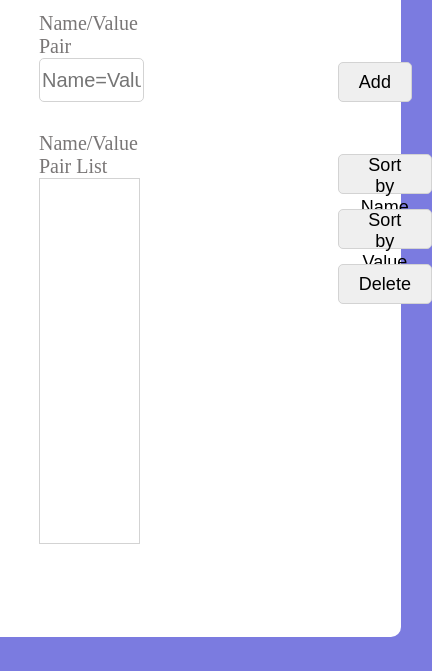
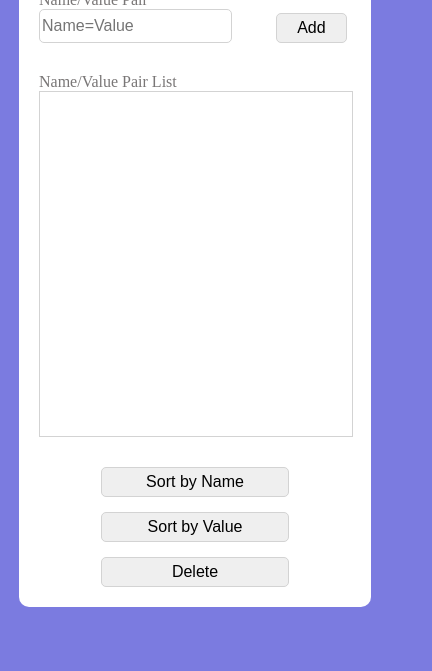
Before and after one commit to KhrystynaHrytsiv/examJS, a plain HTML site: page task1/index.html in a window 390 px wide. Shown: the part 173-844 px from the top of the page, 432 px wide, since content can reach past the window. Drawn offline with Linux system fonts and the light colour scheme.

Commit message:
task 1 adaptive

```diff
--- a/task1/index.html
+++ b/task1/index.html
@@ -7,6 +7,8 @@
     <meta http-equiv="X-UA-Compatible" content="ie=edge">
     <title>Document</title>
     <link rel="stylesheet" href="styles.css">
+    <link rel="stylesheet" href="mobile_styles.css">
+    <link rel="stylesheet" href="tablet_styles.css">
 </head>
 <body>
 <div class="wrapper">
--- /dev/null
+++ b/task1/mobile_styles.css
@@ -0,0 +1,34 @@
+@media screen and (max-width: 480px){
+    .wrapper{
+        font-size: 16px;
+        padding: 20px;
+    }
+    .wrapper form{
+        gap: 50px;
+    }
+    form label input{
+        height: 30px;
+        font-size: 16px;
+    }
+    button{
+        font-size: 16px;
+        height: 30px;
+    }
+    .container{
+       display: flex;
+        flex-direction: column;
+        gap: 50px;
+    }
+    .getInfo{
+        width: 100%;
+    }
+    .buttonBlock{
+        padding: 0;
+        display: flex;
+        align-items: center;
+    }
+    .buttonBlock button{
+        width: 60%;
+
+    }
+}
--- a/task1/styles.css
+++ b/task1/styles.css
@@ -51,18 +51,18 @@ button{
     height: 40px;
     padding: 0 20px;
 }
-.buttonBlock{
-    display: flex;
-    flex-direction: column;
-    gap: 15px;
-    padding-top: 22px;
-}
 .container{
     width: 100%;
     display: flex;
     height: 80%;
     gap: 200px;
     margin-top: 30px;
+}
+.buttonBlock{
+    display: flex;
+    flex-direction: column;
+    gap: 15px;
+    padding-top: 22px;
 }
 .getInfo {
     height: 80%;
--- /dev/null
+++ b/task1/tablet_styles.css
@@ -0,0 +1,28 @@
+@media  screen and (min-width: 481px) and (max-width: 768px){
+    .wrapper{
+        padding: 30px;
+    }
+    .wrapper form{
+        gap: 50px;
+    }
+    .container{
+        gap: 50px;
+    }
+    button{
+        padding: 0 10px;
+    }
+}
+
+
+
+@media  screen and (min-width: 769px) and (max-width: 1279px){
+  .wrapper form{
+      gap: 120px;
+  }
+    .container{
+        gap: 120px;
+    }
+    button{
+        padding: 0 10px;
+    }
+}
```
